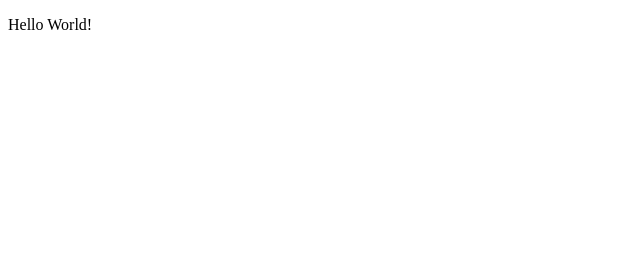
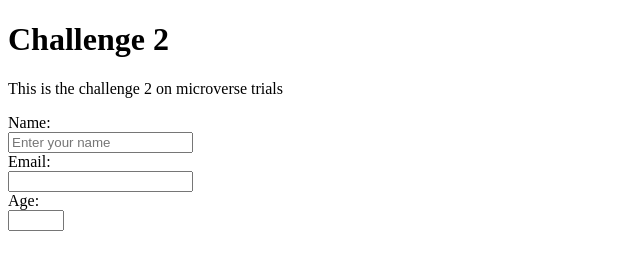
Before and after one commit to myelin0/Em-Emi, a plain HTML site: page index.html in a window 1280 px wide. Shown: the whole page, without its empty margins (0-640 px from the left). Drawn offline with Linux system fonts and the light colour scheme.

Commit message:
adding form

```diff
--- a/index.html
+++ b/index.html
@@ -7,6 +7,16 @@
     <title>Challenge 2</title>
 </head>
 <body>
-    <p>Hello World!</p>
+    <h1 id="title">Challenge 2</h1>
+    <p id="description">This is the challenge 2 on microverse trials</p>
+    <form id="survey-form" action="">
+
+        <label id="name">Name:</label> <br>
+        <input type="name" placeholder="Enter your name"/><br>
+        <label id="email">Email:</label><br>
+        <input type="email" placehoder ="enter your email" required/><br>
+        <label id="number">Age:</label> <br>
+        <input type="number" min="12" max="40" placehoder ="enter your age"/>
+    </form>
 </body>
 </html>
```
